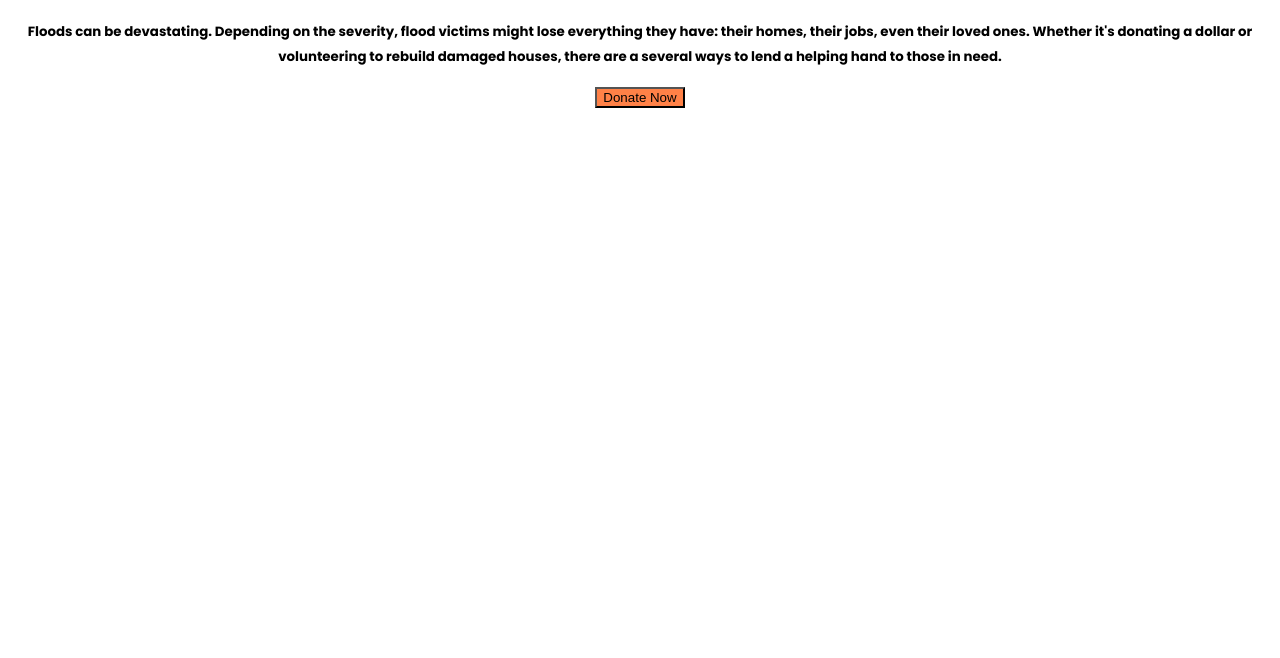
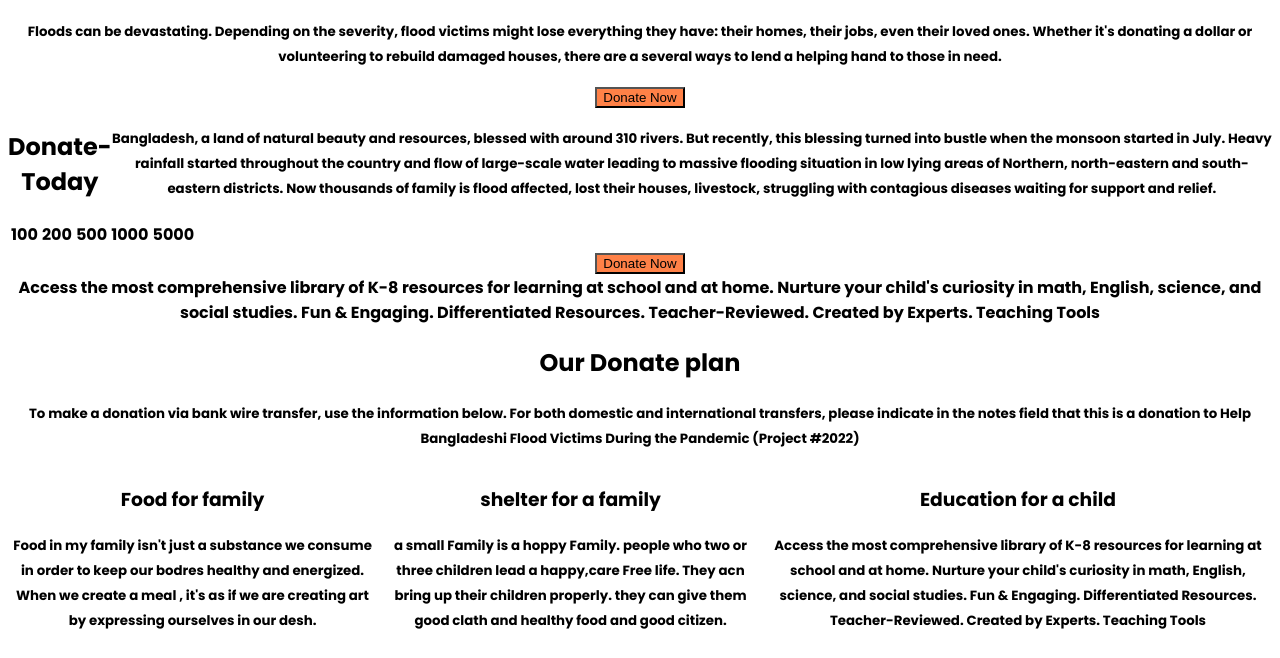
Before and after one commit to ashraful121425/FIRST-ASSIGNMENT, a plain HTML site: page index.html in a window 1280 px wide. Shown: the part 142-800 px from the top of the page. Drawn offline with Linux system fonts and the light colour scheme.

Commit message:
commit our donate plan added

```diff
--- a/index.html
+++ b/index.html
@@ -14,7 +14,7 @@
 
 
 <body>
-    <div class="box">
+    <div class="box1">
         <h1>Let's Help Those Who Are</h1>
         <h1>More In Need</h1>
         <p>
@@ -27,8 +27,84 @@
                 there are a several ways to lend a helping hand to those in need.</small>
         </p>
         <button id="button">Donate Now</button>
-    </div>
 
+        <section>
+            <h2>Donate-Today</h2>
+            <p>
+                <small>Bangladesh, a land of natural beauty and resources, blessed with around 310 rivers. But recently,
+                    this
+                    blessing turned into bustle when the monsoon started in July. Heavy rainfall started throughout the
+                    country
+                    and flow of large-scale water leading to massive flooding situation in low lying areas of Northern,
+                    north-eastern and south-eastern districts. Now thousands of family is flood affected, lost their
+                    houses,
+                    livestock, struggling with contagious diseases waiting for support and relief.</small>
+
+            </p>
+        </section>
+        <div class="">
+            <table id="column">
+                <td>100</td>
+                <td>200</td>
+                <td>500</td>
+                <td>1000</td>
+                <td>5000</td>
+            </table>
+
+            <button id="button">Donate Now</button>
+        </div>
+        Access the most comprehensive library of K-8 resources for learning at school and at home. Nurture your child's
+        curiosity in math, English, science, and social studies. Fun & Engaging. Differentiated Resources.
+        Teacher-Reviewed. Created by Experts. Teaching Tools
+        <p>
+        <h2>Our Donate plan</h2>
+        <p>
+            <small>To make a donation via bank wire transfer, use the information below. For both domestic and
+                international transfers, please indicate in the notes field that this is a donation to Help
+                Bangladeshi
+                Flood Victims During the Pandemic (Project #2022)</small>
+        </p>
+        <section>
+
+            <div>
+                <h3> Food for family</h3>
+                <p> <small>Food in my family isn't just a substance we consume in order to keep our bodres
+                        healthy
+                        and
+                        energized. When we create a meal , it's as if we are creating art by expressing
+                        ourselves in
+                        our
+                        desh.</small>
+                </p>
+            </div>
+            <div>
+                <h3>shelter for a family</h3>
+                <p>
+                    <small>a small Family is a hoppy Family. people who two or three children lead a happy,care
+                        Free
+                        life.
+                        They acn
+                        bring up their children properly. they can give them good clath and healthy food and
+                        good
+                        citizen.
+                    </small>
+                </p>
+            </div>
+            <div>
+                <h3>Education for a child</h3>
+                <p>
+                    <small>
+                        Access the most comprehensive library of K-8 resources for learning at school and at
+                        home.
+                        Nurture
+                        your
+                        child's curiosity in math, English, science, and social studies. Fun & Engaging.
+                        Differentiated
+                        Resources. Teacher-Reviewed. Created by Experts. Teaching Tools</small>
+                </p>
+            </div>
+        </section>
 </body>
 
+
 </html>
--- a/style.css
+++ b/style.css
@@ -3,13 +3,24 @@ body {
 
 }
 
-.box {
-    background-image: url(donation1.jpg);
+.box1 {
+    text-align: center;
 }
 
-.box {
-    text-align: center;
+section {
+    display: flex;
 }
 
 #button {
     background-color: rgb(255, 129, 71);
+}
+
+#section {
+    text-align: center;
+}
+
+#columns {
+    5px;
+}
+
+;
```
